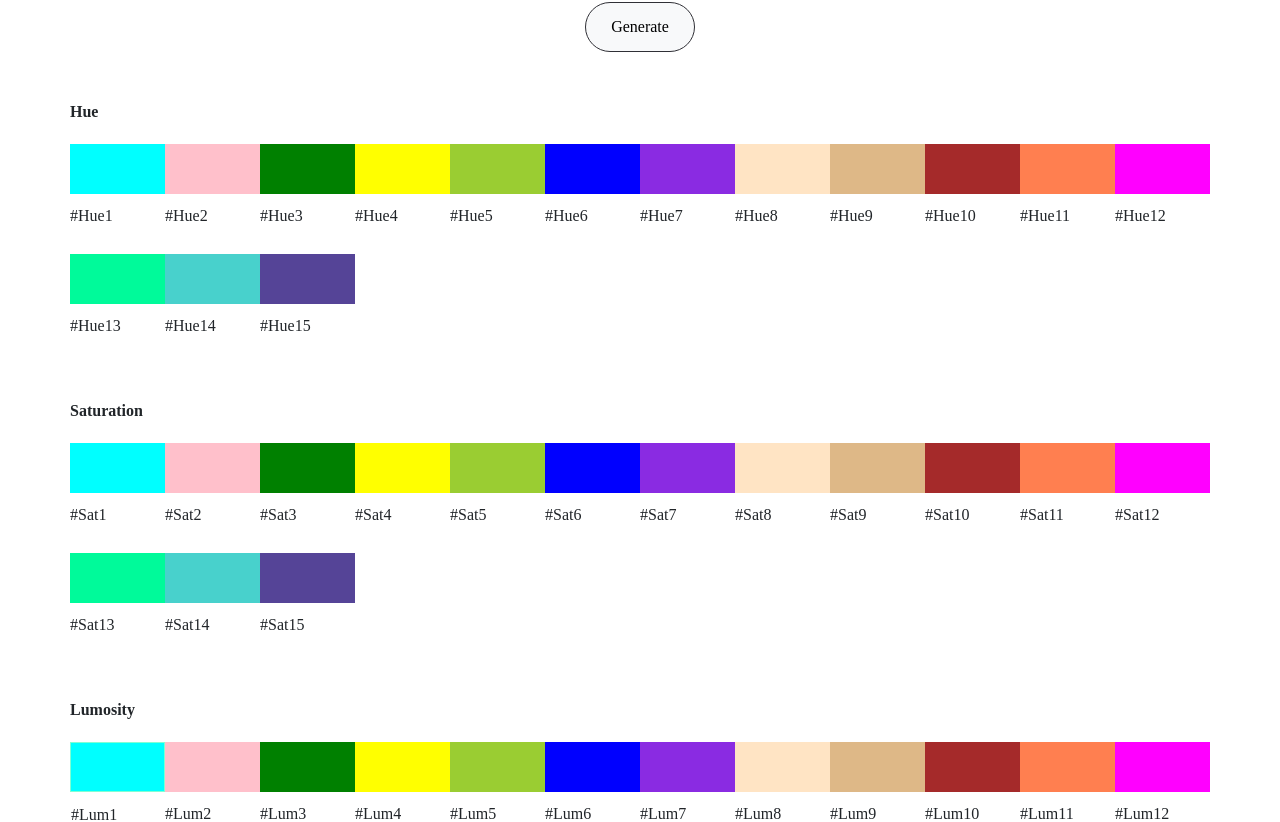
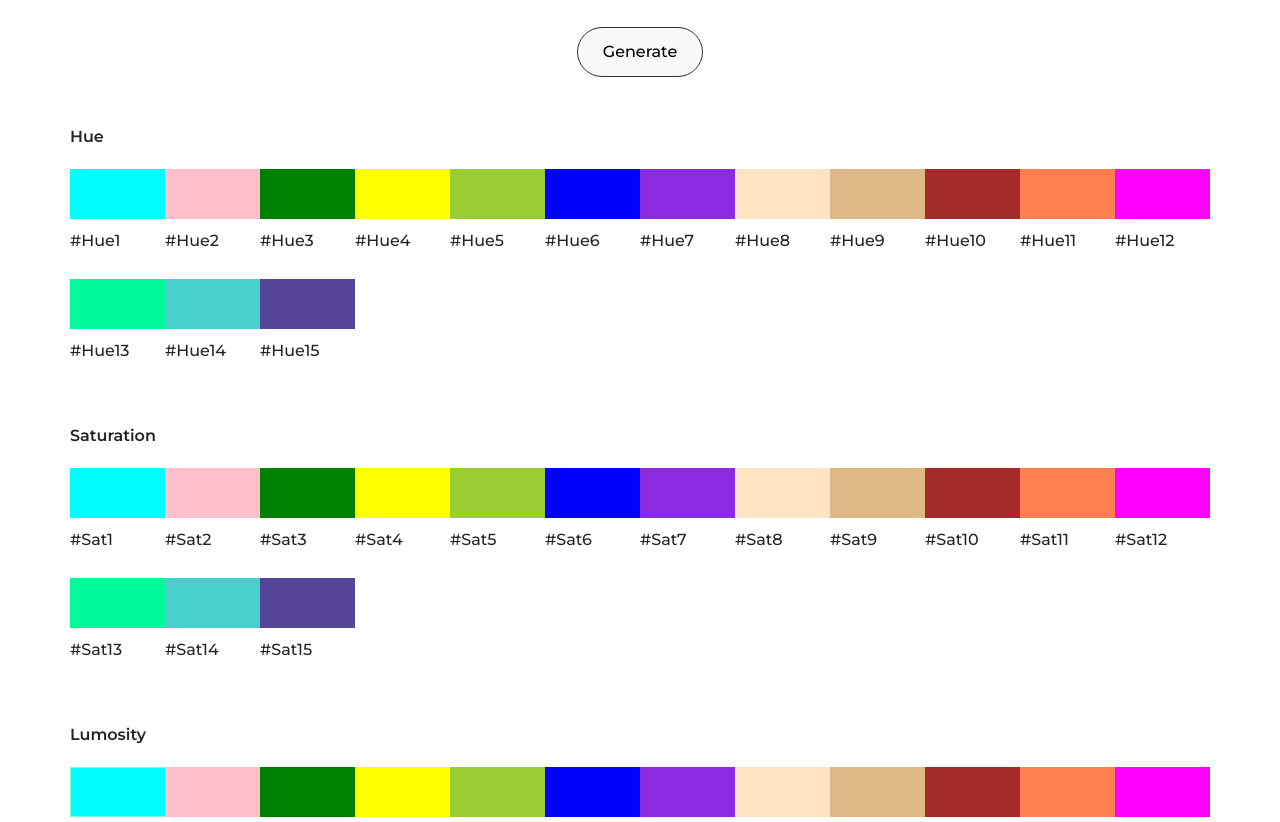
Before and after one commit to amanopia/color-generator, a website: page index.html in a window 1280 px wide. Shown: the part 455-1277 px from the top of the page. Drawn offline with nearby package versions, Linux system fonts and the light colour scheme.

Commit message:
Add Google Fonts CDN service

```diff
--- a/index.html
+++ b/index.html
@@ -11,6 +11,13 @@
       rel="stylesheet"
       integrity="sha384-EVSTQN3/azprG1Anm3QDgpJLIm9Nao0Yz1ztcQTwFspd3yD65VohhpuuCOmLASjC"
       crossorigin="anonymous"
+    />
+    <!-- GOOGLE FONTS -->
+    <link rel="preconnect" href="https://fonts.googleapis.com" />
+    <link rel="preconnect" href="https://fonts.gstatic.com" crossorigin />
+    <link
+      href="https://fonts.googleapis.com/css2?family=Montserrat:wght@500;600;800&display=swap"
+      rel="stylesheet"
     />
     <!-- CUSTOM CSS -->
     <link rel="stylesheet" href="styles.css" />
@@ -282,8 +289,9 @@
             style="
               height: 50px;
               background-color: aqua;
-              border: 1px solid;
-              border-color: aquamarine;
+              border-top: 1px solid aquamarine;
+              border-bottom: 1px solid aquamarine;
+              border-left: 1px solid aquamarine;
             "
           >
             <p class="values values-lumosity">#Lum1</p>
--- a/styles.css
+++ b/styles.css
@@ -9,7 +9,7 @@ p {
   margin: 0 20px;
 }
 .heading {
-  margin-top: 2rem;
+  margin-top: 3rem;
 }
 
 .items {
@@ -56,6 +56,7 @@ p {
   font-family: "Montserrat";
   font-weight: 500;
 }
+
 .background {
   background-color: black;
 }
@@ -93,7 +94,7 @@ p {
 }
 .heading {
   position: relative;
-  margin: 0 0 20px 0;
+  margin: 25px 0 20px 0;
 
   font-family: "Montserrat";
   font-weight: 600;
@@ -101,6 +102,8 @@ p {
 .values--container {
   padding-left: 0;
   margin-bottom: 60px;
+
+  transition-duration: 1s;
 }
 
 .values {
```
